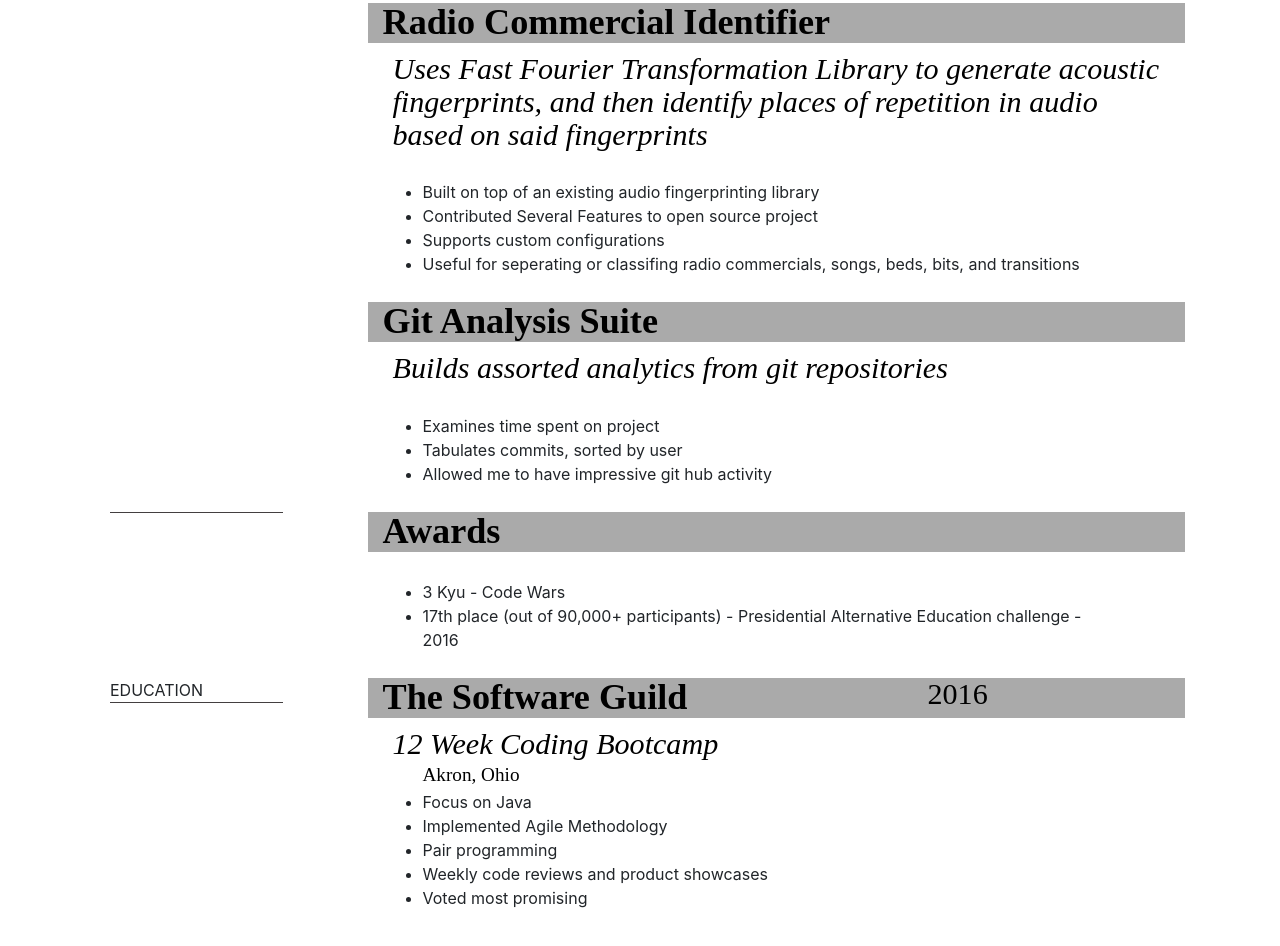
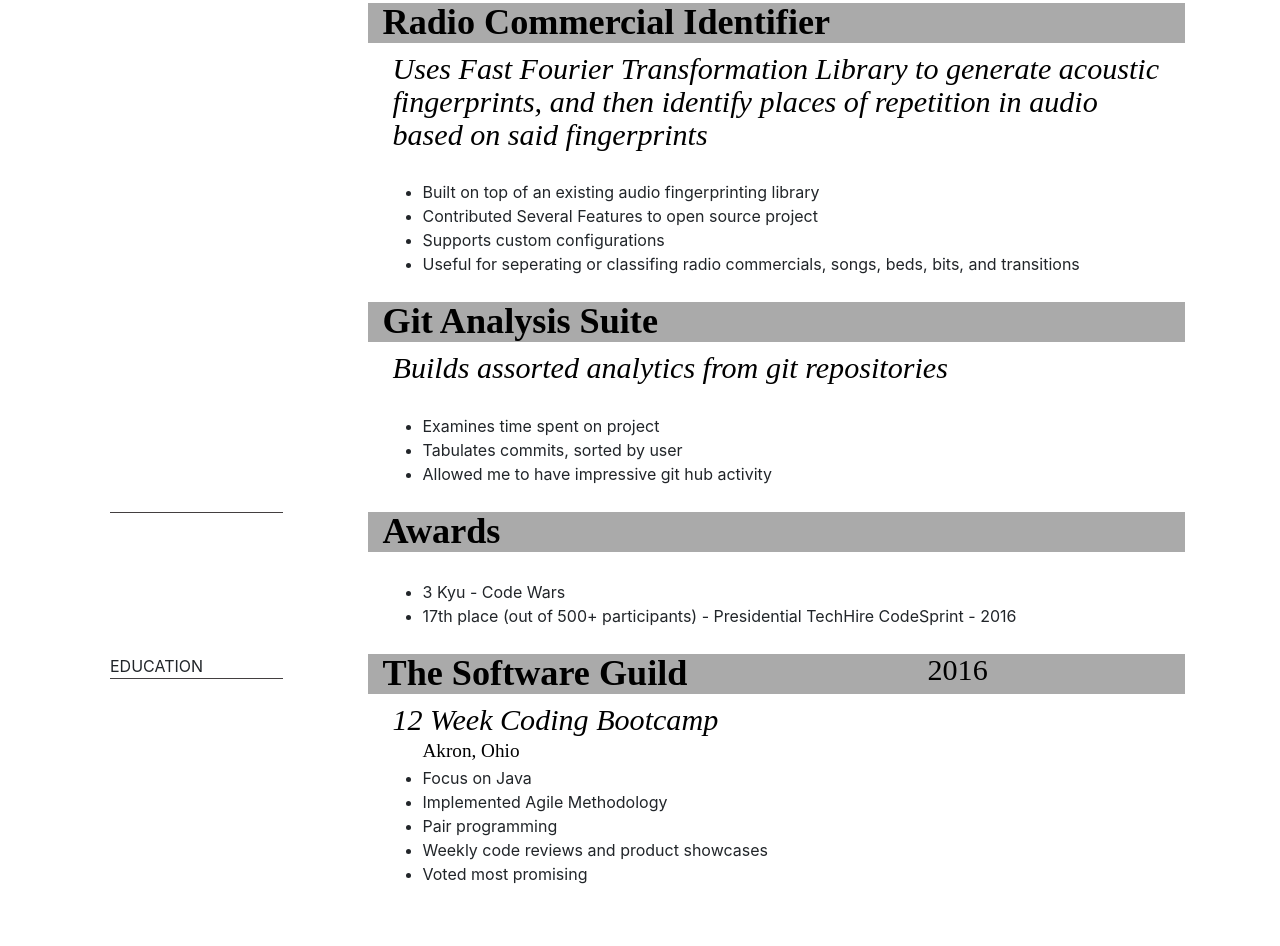
Before and after one commit to ategt/resumes, a plain HTML site: page résumé-expanded-color-2.html in a window 1280 px wide. Shown: the part 3798-4744 px from the top of the page. Drawn offline with nearby package versions, Linux system fonts and the light colour scheme.

Commit message:
Corrected TechHire Info.

```diff
--- a/résumé-expanded-color-2.html
+++ b/résumé-expanded-color-2.html
@@ -888,7 +888,7 @@
                                     3 Kyu - Code Wars
                                 </li>
                                 <li>
-                                    17th place (out of 90,000+ participants) - Presidential Alternative Education challenge - 2016
+                                    17th place (out of 500+ participants) - Presidential TechHire CodeSprint - 2016
                                 </li>
                             </ul>
                         </div>
```
